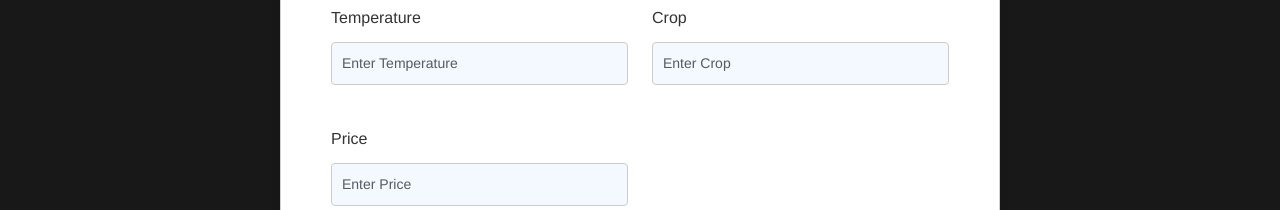
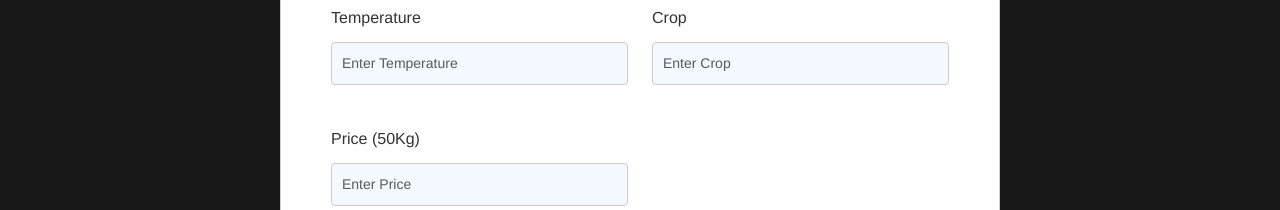
Before and after one commit to nuwani-sithara/AgroProLK, a React (Create React App) app in the folder frontend/: page /updatefertilizer/1 in a window 1280 px wide. Shown: the part 840-1050 px from the top of the page. Built offline with nearby package versions, Linux system fonts and the light colour scheme; no server answers; sample sign-in values are in the browser's storage.

Commit message:
update fertilizer card

```diff
--- a/frontend/src/components/FertilizerCard.js
+++ b/frontend/src/components/FertilizerCard.js
@@ -304,7 +304,7 @@ export default function FertilizerCard({ fertilizer, onDelete }) {
                 </span>
               </p>
               <p>
-                <strong>Price:</strong> {fertilizer.price || 'N/A'}
+                <strong>Price (50Kg): Rs.</strong> {fertilizer.price || 'N/A'}
               </p>
             </div>
             <div className="d-flex justify-content-between mt-3"
--- a/frontend/src/components/UpdatFertilizer.js
+++ b/frontend/src/components/UpdatFertilizer.js
@@ -117,7 +117,7 @@ export default function UpdateFertilizer() {
                             { label: "Rainfall", name: "rainfall", value: fertilizer.rainfall, placeholder: "Enter Rainfall", error: errorMessages.rainfall },
                             { label: "Temperature", name: "temperature", value: fertilizer.temperature, placeholder: "Enter Temperature", error: errorMessages.temperature },
                             { label: "Crop", name: "crop", value: fertilizer.crop, placeholder: "Enter Crop", error: errorMessages.crop },
-                            { label: "Price", name: "price", value: fertilizer.price, placeholder: "Enter Price", error: errorMessages.price }
+                            { label: "Price (50Kg)", name: "price", value: fertilizer.price, placeholder: "Enter Price", error: errorMessages.price }
                         ].map((input, index) => (
                             <div className="col-sm-6" key={index} style={{ marginBottom: '15px' }}>
                                 <div className="form-group">
--- a/frontend/src/components/User/UserAllFertilizer.js
+++ b/frontend/src/components/User/UserAllFertilizer.js
@@ -48,7 +48,7 @@ export default function UserAllFertilizer() {
                 }}>
 
 
-                    <div className="row" style={{ marginTop: '90px' }}>
+                    <div className="row" style={{ marginTop: '75px' }}>
                     <input
                         type="text"
                         placeholder="Search by crop..."
--- a/frontend/src/components/User/UserFertilizerCard.js
+++ b/frontend/src/components/User/UserFertilizerCard.js
@@ -107,7 +107,7 @@ export default function UserFertilizerCard({ fertilizer }) {
                   {fertilizer.fName}
                 </span>
               </p>
-              <p><strong>Price:</strong> {fertilizer.price}</p>
+              <p><strong>Price (50Kg): Rs.</strong> {fertilizer.price}</p>
             </div>
             <div className="text-right mt-3">
               <button
```
